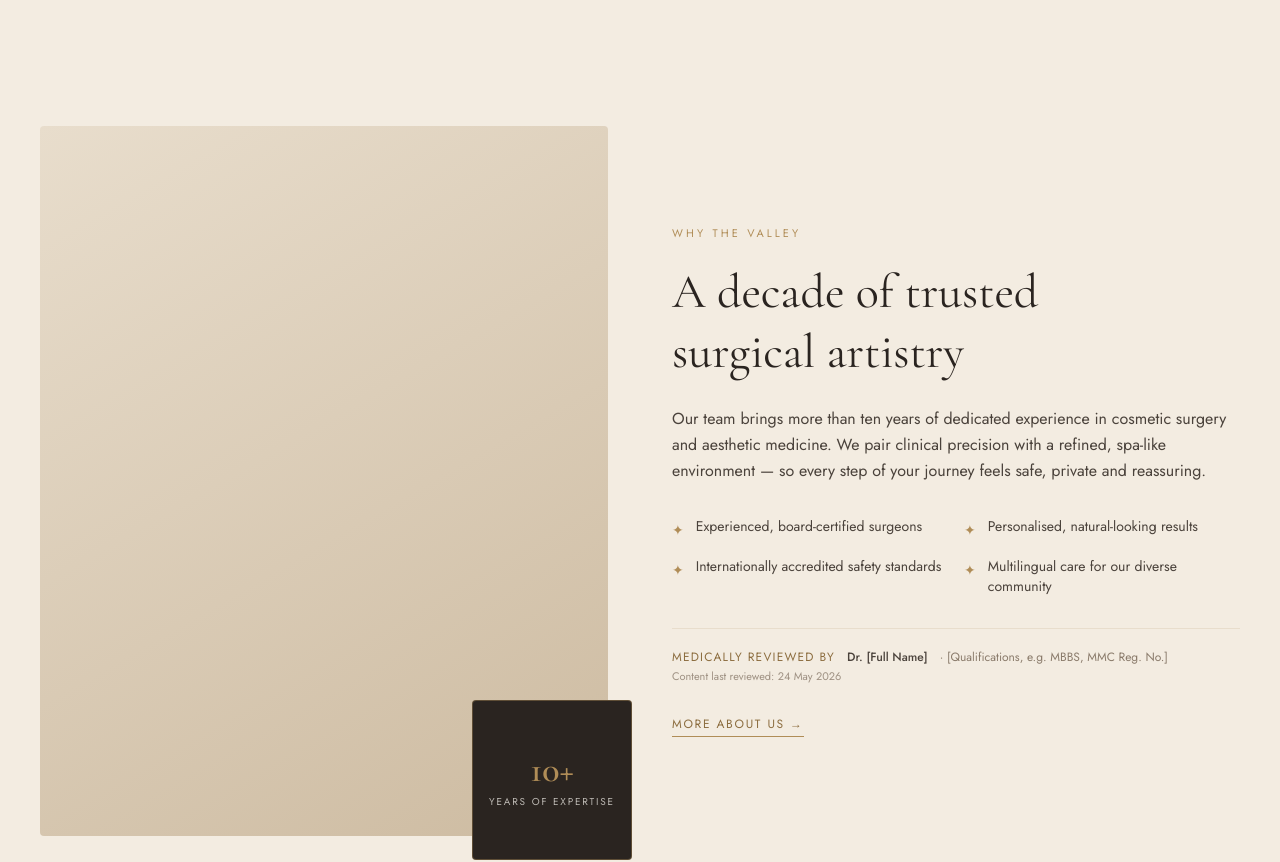
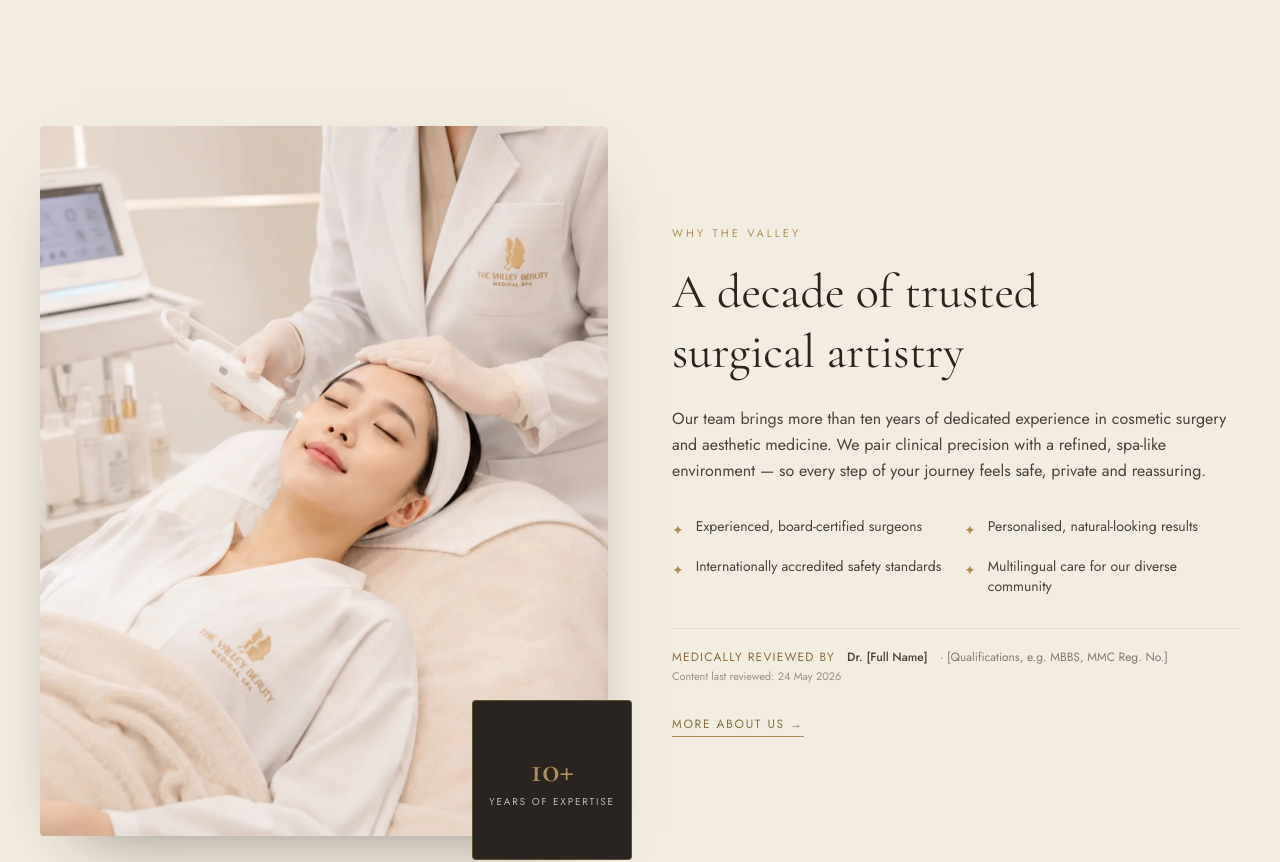
Before and after one commit to guhara1/aesthetic, a Next.js app: page /en in a window 1280 px wide. Shown: the part 2380-3242 px from the top of the page. Built offline with nearby package versions, Linux system fonts and the light colour scheme.

Commit message:
Use the clinic interior photo in the About section
Replace the gradient placeholder with the uploaded clinic interior,
optimized to a 4:5 1200x1500 WebP. Remove the original PNG upload.

https://claude.ai/code/session_01SAF3mUF7J95e5jh5g5ZKoB

```diff
--- a/app/[locale]/page.tsx
+++ b/app/[locale]/page.tsx
@@ -148,9 +148,16 @@ export default async function HomePage({
       {/* ───────────────── About ───────────────── */}
       <section id="about" className="scroll-mt-24 bg-cream py-24 lg:py-32">
         <div className="mx-auto grid max-w-7xl items-center gap-16 px-6 lg:grid-cols-2 lg:px-10">
-          {/* Image placeholder panel */}
+          {/* Clinic interior */}
           <div className="relative">
-            <div className="aspect-[4/5] w-full rounded-sm bg-[linear-gradient(150deg,#e8ddcc,#cdbba1)]" />
+            <img
+              src="/images/clinic/about.webp"
+              alt={dict.about.title}
+              width={1200}
+              height={1500}
+              loading="lazy"
+              className="aspect-[4/5] w-full rounded-sm object-cover shadow-[0_30px_70px_-40px_rgba(42,36,32,0.6)]"
+            />
             <div className="absolute -bottom-6 -right-6 hidden h-40 w-40 items-center justify-center rounded-sm border border-gold/40 bg-ink text-center sm:flex">
               <div>
                 <p className="font-display text-4xl font-semibold text-gold">10+</p>
```
Also changed, not shown: public/images/ChatGPT Image 2026년 5월 26일 오후 02_51_28.png (deleted), public/images/clinic/about.webp (added).
